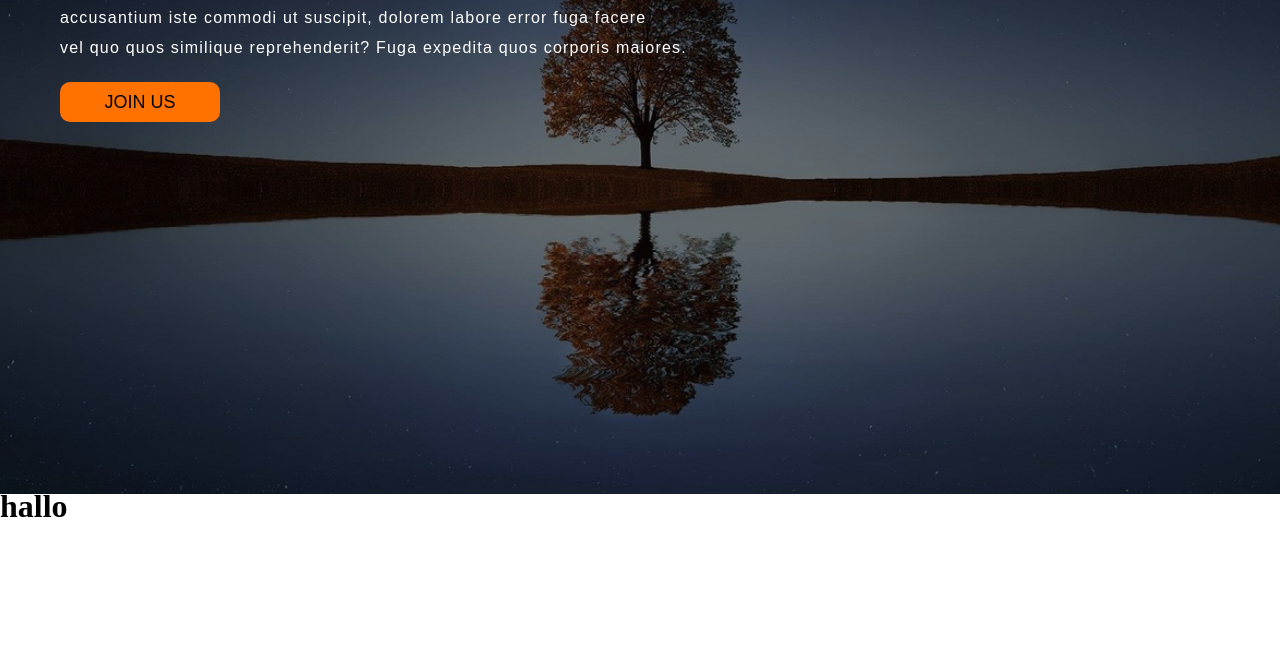
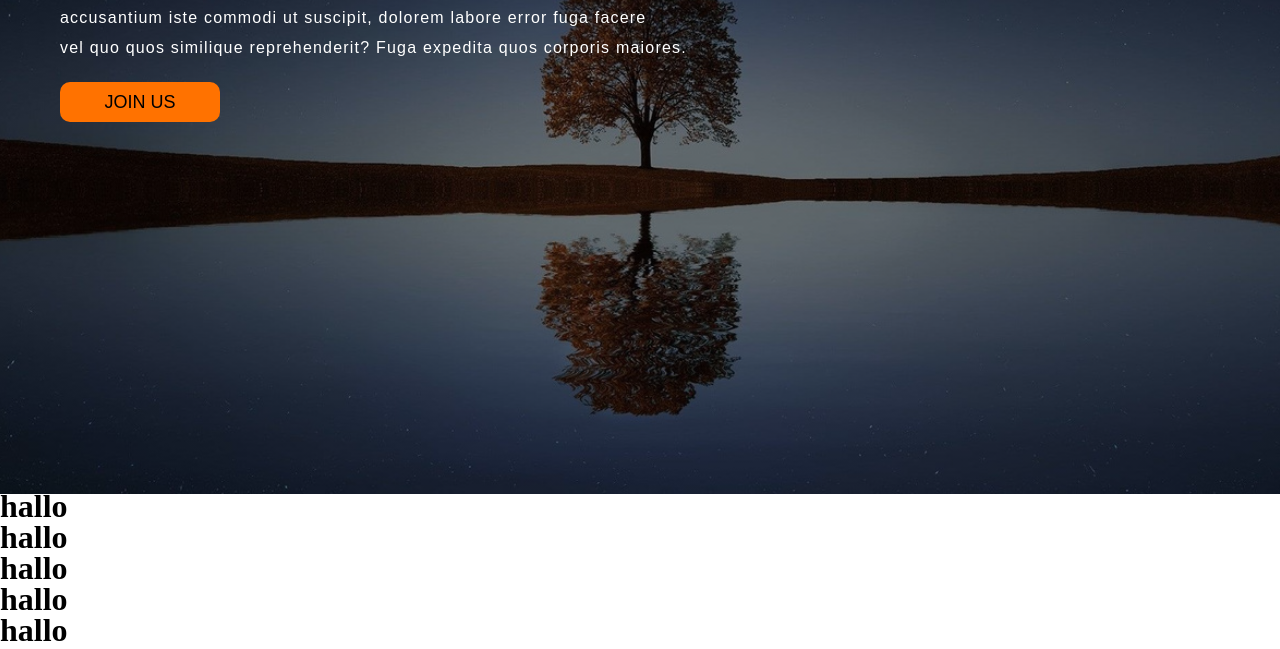
Before and after one commit to Diyar1877/StartPage, a plain HTML site: page index.html in a window 1280 px wide. Shown: the part 366-1015 px from the top of the page. Before the commit the page ends 891 px from the top, so only its background shows below. Drawn offline with Linux system fonts and the light colour scheme.

Commit message:
add new h1

```diff
--- a/index.html
+++ b/index.html
@@ -37,6 +37,10 @@
         </div>
     </div>
     <h1>hallo</h1>
+    <h1>hallo</h1>
+    <h1>hallo</h1>
+    <h1>hallo</h1>
+    <h1>hallo</h1>
 </body>
 
 </html>
```
